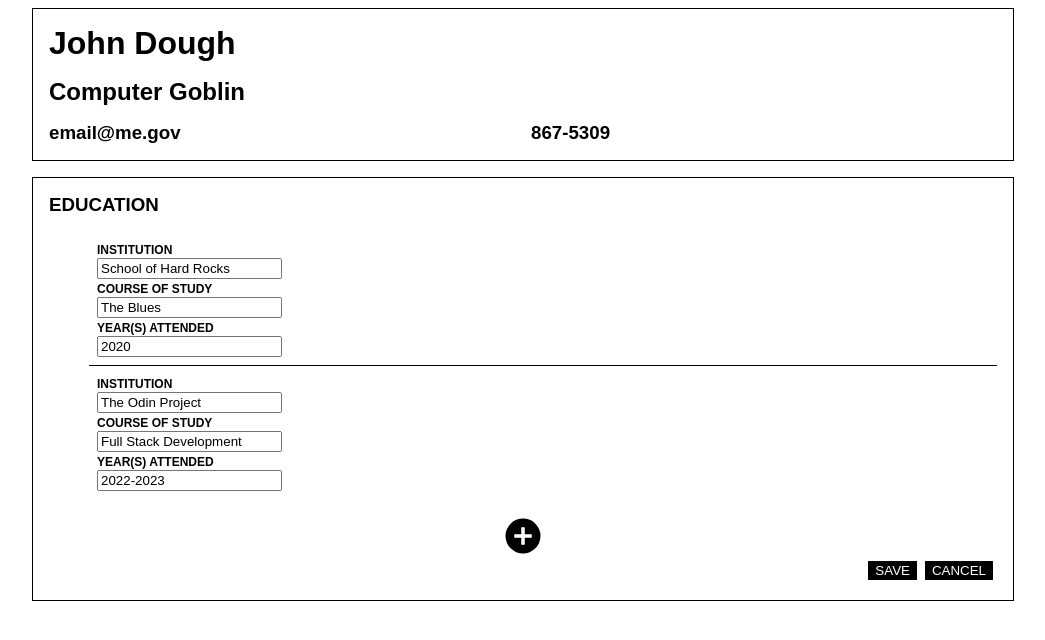
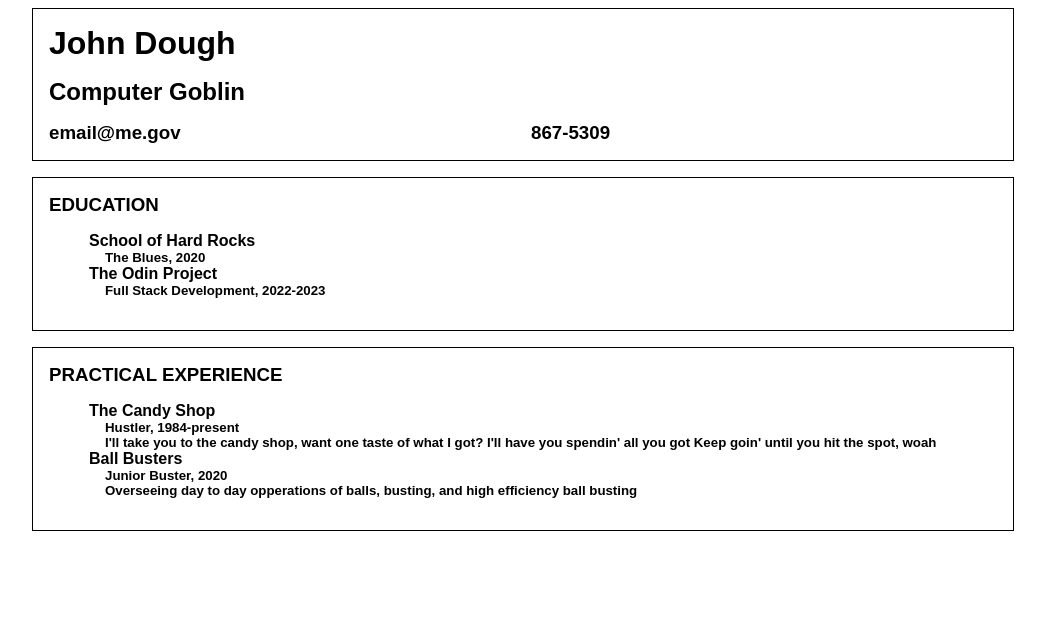
Before and after one commit to jerquad/odin-cv-editor, a React (Create React App) app: page / in a window 1280 px wide. Shown: the top 640 px of the page, without its empty margins (117-1162 px from the left). Built offline with nearby package versions, Linux system fonts and the light colour scheme.

Commit message:
implement Practical.js, PracticalDisplay.js, and PractiacalEdit.js

```diff
--- a/src/App.js
+++ b/src/App.js
@@ -2,6 +2,7 @@ import React, { Component } from 'react';
 import uniqid from 'uniqid';
 import Personal from './components/Personal';
 import Education from './components/Education';
+import Practical from './components/Practical';
 import './style/app.css';
 
 class App extends Component {
@@ -16,7 +17,7 @@ class App extends Component {
         email: 'email@me.gov',
         phone: '867-5309'
       },
-      editEducation: true,
+      editEducation: false,
       education: [
         {
           key: uniqid(),
@@ -31,6 +32,23 @@ class App extends Component {
           year: '2022-2023'
         },
       ],
+      editPractical: false,
+      practical: [
+        {
+          key: uniqid(),
+          org: 'The Candy Shop',
+          role: 'Hustler',
+          year: '1984-present',
+          desc: 'I\'ll take you to the candy shop, want one taste of what I got? I\'ll have you spendin\' all you got Keep goin\' until you hit the spot, woah'
+        },
+        {
+          key: uniqid(),
+          org: 'Ball Busters',
+          role: 'Junior Buster',
+          year: '2020',
+          desc: 'Overseeing day to day opperations of balls, busting, and high efficiency ball busting'
+        }
+      ]
     }
 
     this.handleSubmitEdit = this.handleSubmitEdit.bind(this);
@@ -48,6 +66,10 @@ class App extends Component {
     }))
   }
 
+  handleHover(target) {
+    document.querySelector(target).classList.toggle('hide');
+  }
+
   render() {
     return (
       <div id='content'>
@@ -60,8 +82,16 @@ class App extends Component {
         <Education
           isEdit={this.state.editEducation}
           data={this.state.education}
+          hover={this.handleHover}
           toggle={this.toggleEdit}
           submit={this.handleSubmitEdit}
+        />
+        <Practical
+         isEdit={this.state.editPractical}
+         data={this.state.practical}
+         hover={this.handleHover}
+         toggle={this.toggleEdit}
+         submit={this.handleSubmitEdit}
         />
       </div>
     )
--- a/src/components/Education.js
+++ b/src/components/Education.js
@@ -4,12 +4,8 @@ import EducationEdit from './EducationEdit';
 
 class Education extends Component {
     constructor(props) {
-        super (props);
-        this.handleHover = this.handleHover.bind(this);
-    }
-
-    handleHover(target) {
-        document.querySelector(target).classList.toggle('hide');
+        super(props);
+        this.handleHover = this.props.hover.bind(this);
     }
 
     render() {
--- a/src/components/EducationDisplay.js
+++ b/src/components/EducationDisplay.js
@@ -14,10 +14,18 @@ class EducationDisplay extends Component {
             </li>
         );
         return(
-            <div id='edu' className='section' onMouseEnter={() => this.props.hover('#edu .toggle-edit')} onMouseLeave={() =>this.props.hover('#edu .toggle-edit')}>
+            <div
+             id='edu'
+             className='section'
+             onMouseEnter={() => this.props.hover('#edu .toggle-edit')}
+             onMouseLeave={() =>this.props.hover('#edu .toggle-edit')}>
                 <h3>EDUCATION</h3>
                 <ul>{listItems}</ul>
-                <button className='toggle-edit hide' onClick={(e) => this.props.toggle('editEducation')}>Edit</button>
+                <button
+                 className='toggle-edit hide'
+                 onClick={(e) => this.props.toggle('editEducation')}>
+                    EDIT
+                </button>
             </div>
         )
     }
--- a/src/components/Practical.js
+++ b/src/components/Practical.js
@@ -0,0 +1,30 @@
+import React, { Component } from 'react';
+import PracticalDisplay from './PracticalDisplay';
+import PracticalEdit from './PracticalEdit';
+
+class Practical extends Component {
+    constructor(props) {
+        super(props);
+
+        this.handleHover = this.props.hover.bind(this);
+    }
+
+    render() {
+        let prac;
+        if (this.props.isEdit) {
+            prac = <PracticalEdit
+                    data={this.props.data}
+                    toggle={this.props.toggle}
+                    hover={this.props.hover}
+                    submit={this.props.submit}/>
+        } else {
+            prac = <PracticalDisplay
+                    data={this.props.data}
+                    toggle={this.props.toggle}
+                    hover={this.handleHover} />
+        }
+        return prac;
+    }
+}
+
+export default Practical;
--- /dev/null
+++ b/src/components/PracticalDisplay.js
@@ -0,0 +1,35 @@
+import React, { Component } from 'react';
+
+class PracticalDisplay extends Component {
+    constructor(props) {
+        super(props);
+    }
+
+    render() {
+        const data = this.props.data;
+        const listItems = data.map((value) =>
+            <li key={value.key}>
+                <h4>{value.org}</h4>
+                <h5>{`${value.role}, ${value.year}`}</h5>
+                <h5>{value.desc}</h5>
+            </li>
+        );
+        return (
+            <div
+             id='prac'
+             className='section'
+             onMouseEnter={() => this.props.hover('#prac .toggle-edit')}
+             onMouseLeave={() => this.props.hover('#prac .toggle-edit')}>
+                <h3>PRACTICAL EXPERIENCE</h3>
+                <ul>{listItems}</ul>
+                <button
+                 className='toggle-edit hide'
+                 onClick={(e) => this.props.toggle('editPractical')}>
+                    EDIT
+                </button>
+            </div>
+        )
+    }
+}
+
+export default PracticalDisplay;
--- /dev/null
+++ b/src/components/PracticalEdit.js
@@ -0,0 +1,108 @@
+import React, { Component } from 'react';
+import ExpandableSection from './ExpandableSection';
+
+class PracticalEdit extends Component {
+    constructor(props) {
+        super(props);
+    }
+
+    render() {
+        const data=[];
+        for (const[key, value] of Object.entries(this.props.editData)) {
+            if (value) data.push(value);
+        }
+
+        const listItems = data.map((value) =>
+            <li
+             className='deletable-li'
+             key={value.key}
+             onMouseEnter={() => this.props.hover(`#del-${value.key}`)}
+             onMouseLeave={() => this.props.hover(`#del-${value.key}`)}>
+                <div className='prac-edit-area'>
+                    <label>
+                        ORGANIZATION
+                        <input
+                         id={`${value.key}-org`}
+                         name='org'
+                         type='text'
+                         value={value.org}
+                         onChange={(e) => this.props.change(e, value.key)}
+                        />
+                    </label>
+                    <label>
+                        ROLE
+                        <input
+                         id={`${value.key}-role`}
+                         name='role'
+                         type='text'
+                         value={value.role}
+                         onChange={(e) => this.props.change(e, value.key)}
+                        />
+                    </label>
+                    <label>
+                        YEARS WORKED
+                        <input
+                         id={`${value.key}-year`}
+                         name='year'
+                         type='text'
+                         value={value.year}
+                         onChange={(e) => this.props.change(e, value.key)}
+                        />
+                    </label>
+                    <label>
+                        DESCRIPTION
+                        <textarea
+                         id={`${value.key}-desc`}
+                         name='desc'
+                         value={value.desc}
+                         onChange={(e) => this.props.change(e, value.key)}
+                        />
+                    </label>
+                </div>
+                <div
+                 id={`del-${value.key}`}
+                 className='del-icon-box hide'
+                 onClick={() => this.props.remove(value.key)}
+                >
+                    <svg className='del-icon' viewBox="0 0 24 24" >
+                        <path fill="currentColor" d="M12,2C17.53,2 22,6.47 22,12C22,17.53 17.53,22 12,22C6.47,22 2,17.53 2,12C2,6.47 6.47,2 12,2M15.59,7L12,10.59L8.41,7L7,8.41L10.59,12L7,15.59L8.41,17L12,13.41L15.59,17L17,15.59L13.41,12L17,8.41L15.59,7Z" />
+                    </svg>
+                </div>
+            </li>
+        );
+        return (
+            <div id='prac' className='section'>
+                <h3>PRACTICAL EXPERIENCE</h3>
+                <form id='prac-e-form'>
+                    <ul>{listItems}</ul>
+                    <div className='add-icon-box'>
+                    <svg className='add-icon'
+                         xmlns="http://www.w3.org/2000/svg"
+                         viewBox="0 0 24 24"
+                         onClick={() => this.props.add({inst: '', study: '', year: ''})}>
+                            <path fill="currentColor" d="M17,13H13V17H11V13H7V11H11V7H13V11H17M12,2A10,10 0 0,0 2,12A10,10 0 0,0 12,22A10,10 0 0,0 22,12A10,10 0 0,0 12,2Z" />
+                        </svg>
+                    </div>
+                    <div className='edit-confirm'>
+                        <input
+                         id='prac-e-submit'
+                         type='submit'
+                         value='SAVE'
+                         onClick={(e) => {
+                            this.props.submit(e, 'practical', this.props.prepSubmit());
+                            this.props.toggle('editPractical')}}
+                        />
+                        <button
+                         id='prac-e-cancel'
+                         onClick={() => this.props.toggle('editPractical')}
+                        >
+                            CANCEL
+                        </button>
+                    </div>
+                </form>
+            </div>
+        )
+    }
+}
+
+export default ExpandableSection(PracticalEdit);
```
